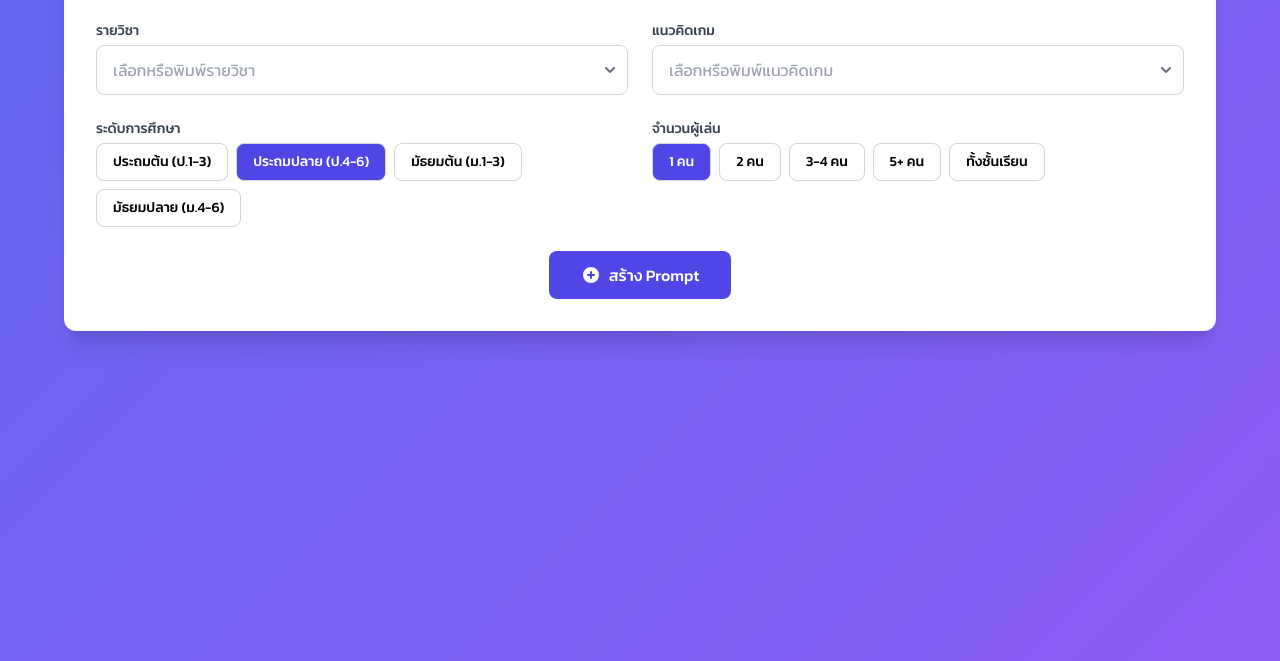
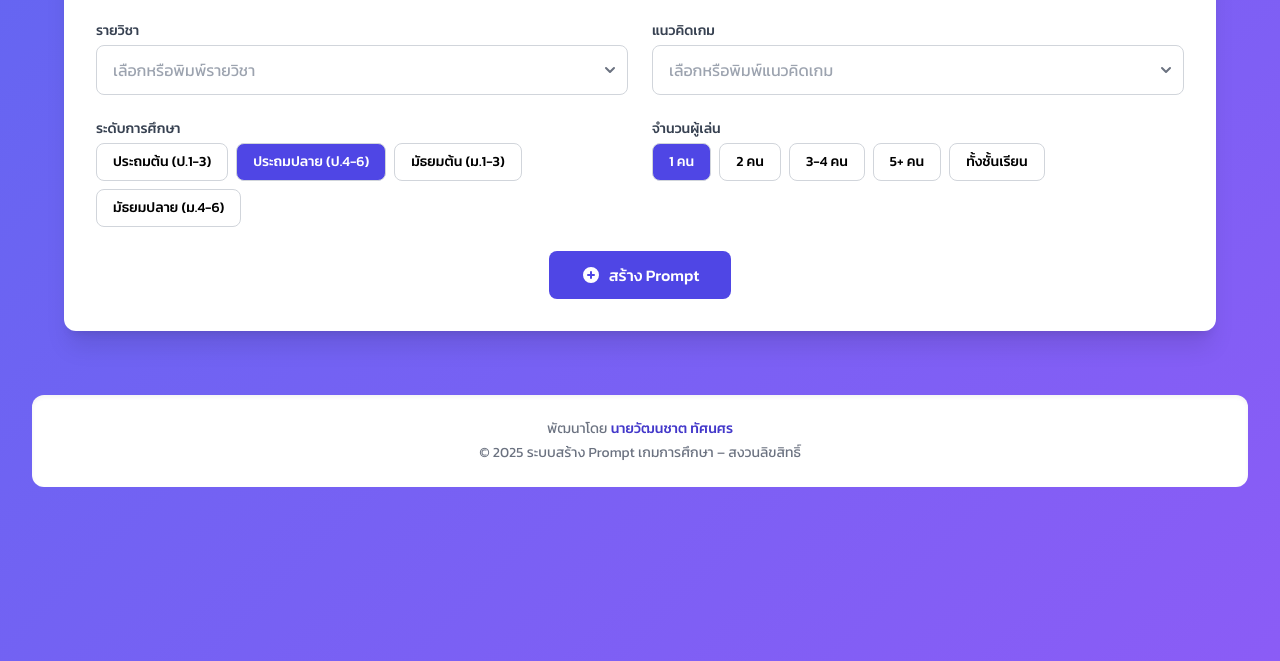
Before and after one commit to krunid/PromptGame, a plain HTML site: page index.html in a window 1280 px wide. Shown: the part 139-800 px from the top of the page. Drawn offline with nearby package versions, Linux system fonts and the light colour scheme.

Commit message:
Update index.html

```diff
--- a/index.html
+++ b/index.html
@@ -1821,7 +1821,14 @@ dropdown.classList.add('hidden');
 </script>
 
 
-<script>(function(){function c(){var b=a.contentDocument||a.contentWindow.document;if(b){var d=b.createElement('script');d.innerHTML="window.__CF$cv$params={r:'943c24c873c099a6',t:'MTc0NzkxNTEyNy4wMDAwMDA='};var a=document.createElement('script');a.nonce='';a.src='/cdn-cgi/challenge-platform/scripts/jsd/main.js';document.getElementsByTagName('head')[0].appendChild(a);";b.getElementsByTagName('head')[0].appendChild(d)}}if(document.body){var a=document.createElement('iframe');a.height=1;a.width=1;a.style.position='absolute';a.style.top=0;a.style.left=0;a.style.border='none';a.style.visibility='hidden';document.body.appendChild(a);if('loading'!==document.readyState)c();else if(window.addEventListener)document.addEventListener('DOMContentLoaded',c);else{var e=document.onreadystatechange||function(){};document.onreadystatechange=function(b){e(b);'loading'!==document.readyState&&(document.onreadystatechange=e,c())}}}})();</script></body>
+<script>(function(){function c(){var b=a.contentDocument||a.contentWindow.document;if(b){var d=b.createElement('script');d.innerHTML="window.__CF$cv$params={r:'943c24c873c099a6',t:'MTc0NzkxNTEyNy4wMDAwMDA='};var a=document.createElement('script');a.nonce='';a.src='/cdn-cgi/challenge-platform/scripts/jsd/main.js';document.getElementsByTagName('head')[0].appendChild(a);";b.getElementsByTagName('head')[0].appendChild(d)}}if(document.body){var a=document.createElement('iframe');a.height=1;a.width=1;a.style.position='absolute';a.style.top=0;a.style.left=0;a.style.border='none';a.style.visibility='hidden';document.body.appendChild(a);if('loading'!==document.readyState)c();else if(window.addEventListener)document.addEventListener('DOMContentLoaded',c);else{var e=document.onreadystatechange||function(){};document.onreadystatechange=function(b){e(b);'loading'!==document.readyState&&(document.onreadystatechange=e,c())}}}})();</script>
+
+<footer class="mt-16 bg-white text-center py-6 rounded-xl shadow-inner text-sm text-gray-500">
+  <p>พัฒนาโดย <span class="font-medium text-indigo-700">นายวัฒนชาต ทัศนศร</span></p>
+  <p class="mt-1">© 2025 ระบบสร้าง Prompt เกมการศึกษา – สงวนลิขสิทธิ์</p>
+</footer>
+
+</body>
 
 
 </html>
```
